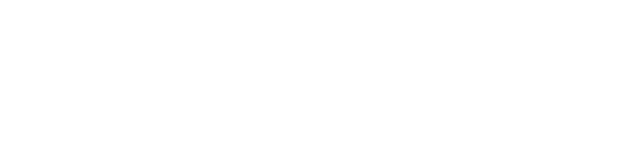
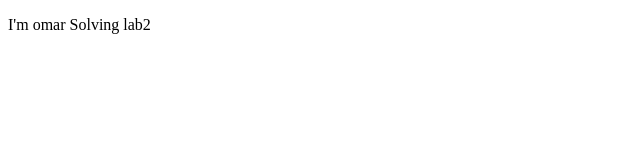
Before and after one commit to omarabuelkhier/git-lab2-iti, a plain HTML site: page index.html in a window 1280 px wide. Shown: the whole page, without its empty margins (0-640 px from the left). Drawn offline with Linux system fonts and the light colour scheme.

Commit message:
creating js file from test branch

```diff
--- a/index.html
+++ b/index.html
@@ -6,6 +6,6 @@
     <title>Document</title>
 </head>
 <body>
-
+    <p>I'm omar Solving lab2</p>
 </body>
 </html>
--- /dev/null
+++ b/jsfile.js
@@ -0,0 +1 @@
+console.log("omar")
```
